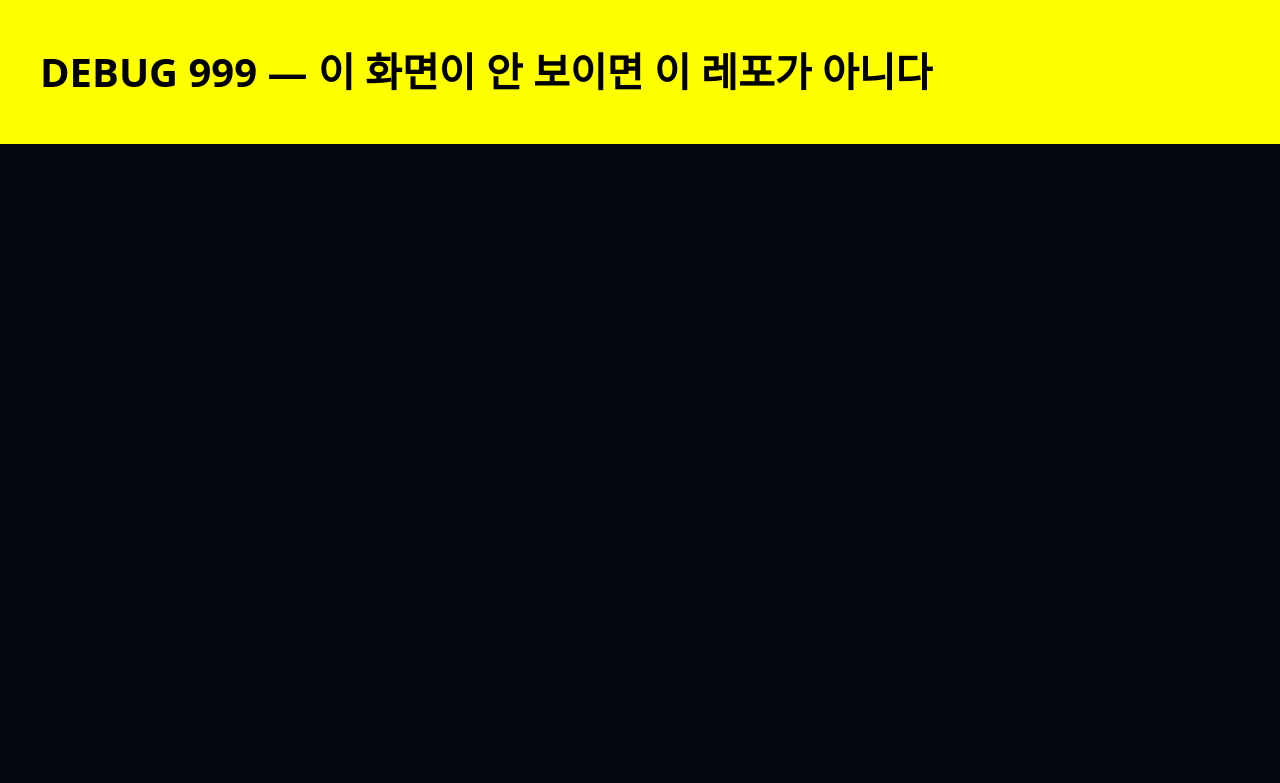
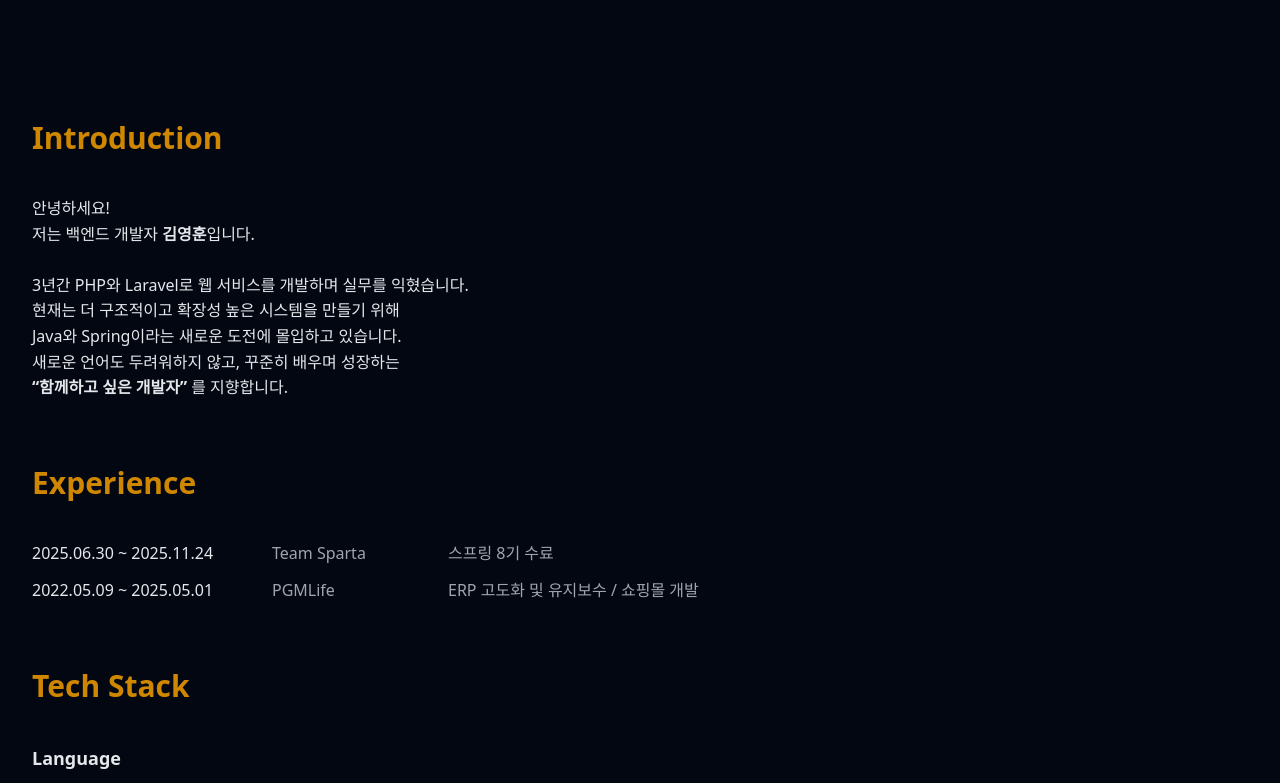
Before and after one commit to younghunkimm/portfolio, a React (Vite) app: page / in a window 1280 px wide. Shown: the top 783 px of the page. Built offline with nearby package versions, Linux system fonts and the light colour scheme; a web font is replaced by a local one.

Commit message:
debug: test app override

```diff
--- a/src/App.jsx
+++ b/src/App.jsx
@@ -7,17 +7,13 @@ import ContactSection from "./sections/ContactSection";
 
 function App() {
     return (
-        <div
-            style={{
-                padding: "40px",
-                fontSize: "40px",
-                fontWeight: "bold",
-                background: "yellow",
-                color: "black",
-            }}
-        >
-            DEBUG 999 — 이 화면이 안 보이면 이 레포가 아니다
-        </div>
+        <Layout>
+            <IntroSection />
+            <ExperienceSection />
+            <TechStackSection />
+            <ProjectsSection />
+            <ContactSection />
+        </Layout>
     );
 }
 
```
